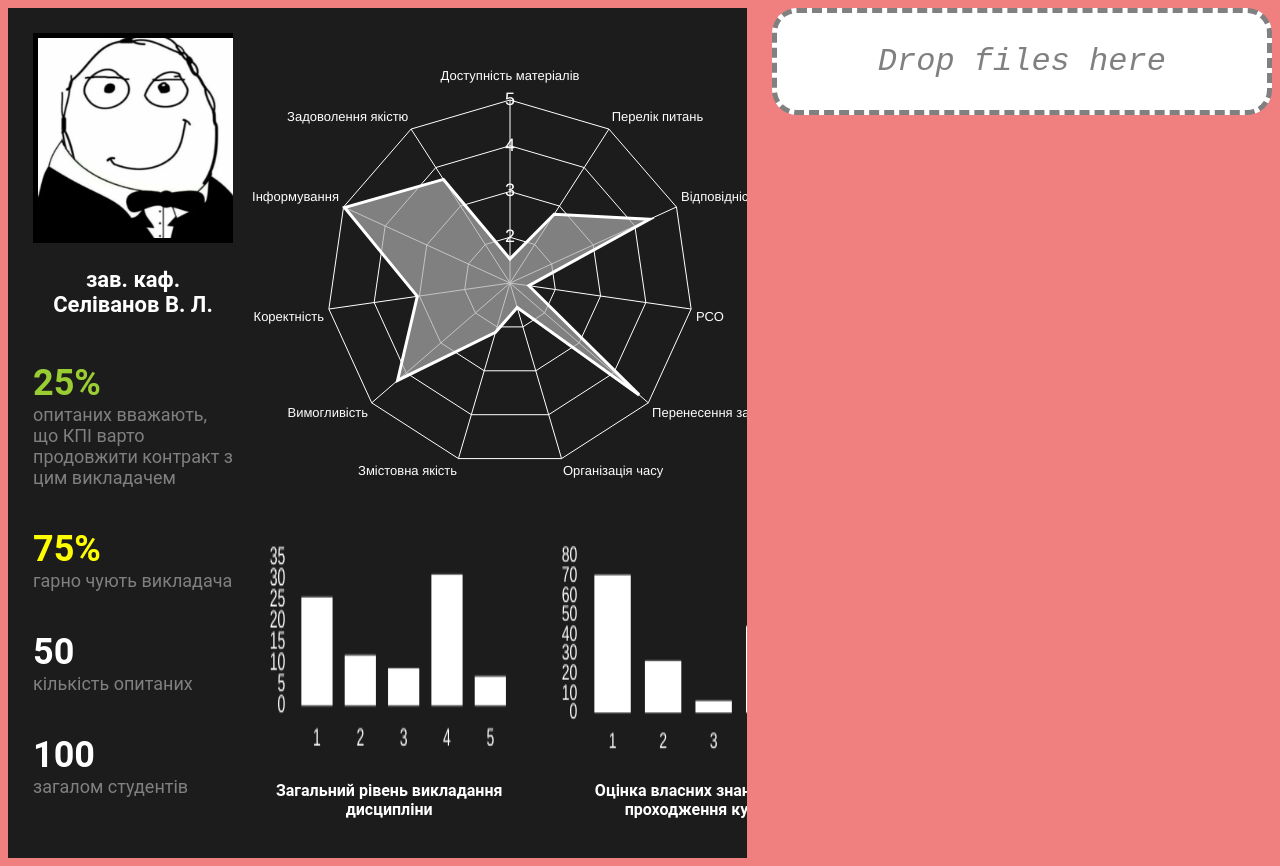
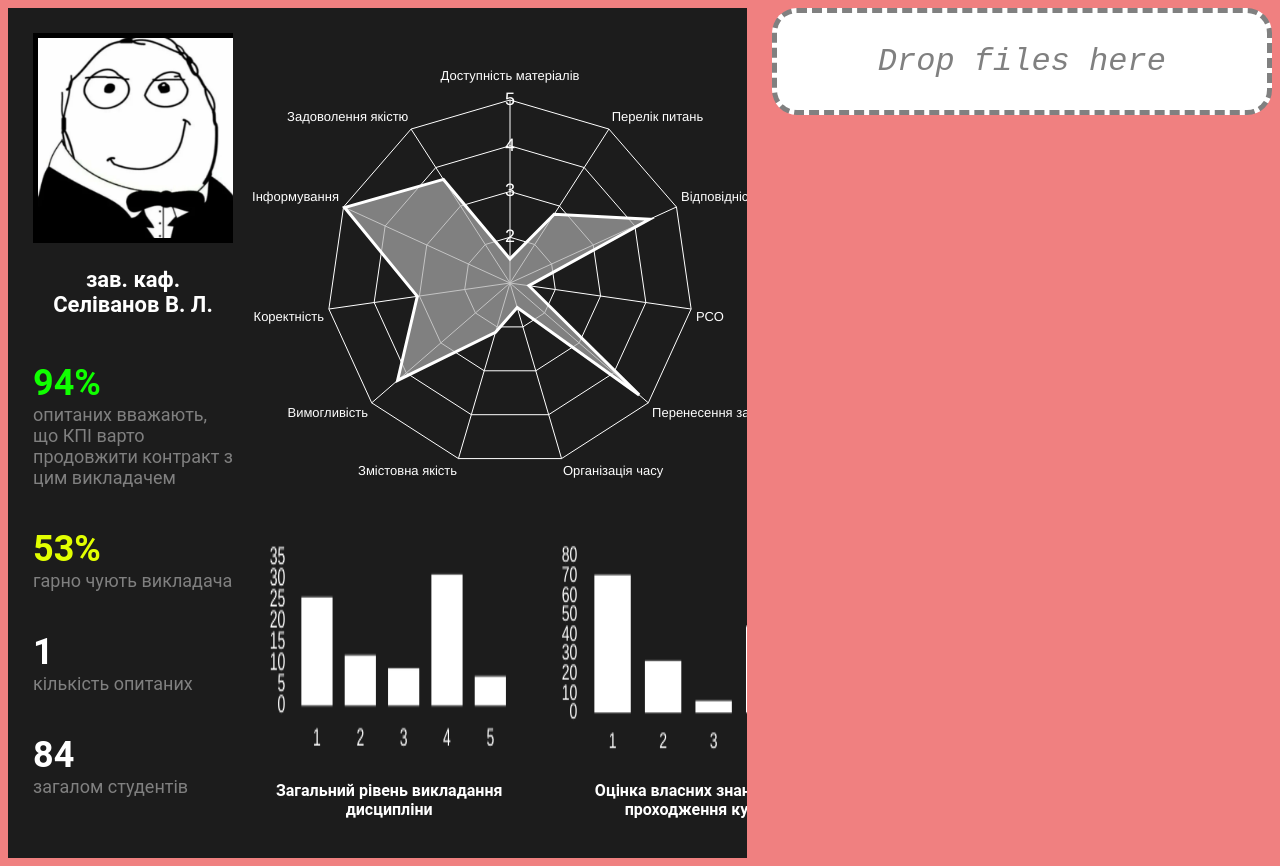
Before and after one commit to ALEGATOR1209/prepodStat, a website: page index.html in a window 1280 px wide. Drawn offline with nearby package versions, Linux system fonts and the light colour scheme.

Commit message:
Added changing numbers and gradient

```diff
--- a/index.html
+++ b/index.html
@@ -15,13 +15,13 @@
                 <h1 class="prepod_name">зав. каф. Селіванов В. Л.</h1>
             </div>
             <div class="general_numbers">
-                <p class="characteristic_num contract_percent">25%</p>
+                <p class="characteristic_num contract_percent" id="contract-percent">25%</p>
                 <p class="characteristic_desc">опитаних вважають, що КПІ варто продовжити контракт з цим викладачем</p>
-                <p class="characteristic_num listening_num">75%</p>
+                <p class="characteristic_num listening_num" id="listening-percent">75%</p>
                 <p class="characteristic_desc">гарно чують викладача</p>
-                <p class="characteristic_num respondents_num">50</p>
+                <p class="characteristic_num respondents_num" id="respondents-num">50</p>
                 <p class="characteristic_desc">кількість опитаних</p>
-                <p class="characteristic_num respondents_num">100</p>
+                <p class="characteristic_num respondents_num" id="total-num">100</p>
                 <p class="characteristic_desc">загалом студентів</p>
             </div>
         </div>
@@ -44,10 +44,16 @@
 </body>
 <script src="src/radial.js"></script>
 <script src="src/linear.js"></script>
+<script src="src/numbers.js"></script>
 <script>
     linearDiagram(("education_rate"), Array(5).fill(0).map(() => Math.random() * 50));
     linearDiagram(("knowledge_rate"), Array(5).fill(0).map(() => Math.random() * 100));
     radialDiagram();
+    updateNumbers(Math.round(Math.random() * 100),
+                  Math.round(Math.random() * 100),
+                  Math.round(Math.random() * 100),
+                  Math.round(Math.random() * 100)
+                  );
 </script>
 
 <div id="drop_zone">Drop files here</div>
@@ -88,6 +94,12 @@
             ];
 
             radialDiagram(radialData);
+
+            updateNumbers(Math.round(json.подовження_контракту * 10) / 10,
+                          Math.round(json.викладача_чути * 10) / 10,
+                          json.опитаних,
+                          100
+                          );
         };
         for (let i = 0, f; f = files[i]; i++) {
             reader.readAsText(f);
--- a/src/linear.js
+++ b/src/linear.js
@@ -1,8 +1,6 @@
 const mapDiagrams = new Map();
 
 function linearDiagram(id, values) {
-
-  //const linearCanvas = document.getElementById(id).getContext('2d');
 
   const data = {
     labels: [ '5', '4', '3', '2', '1' ].reverse(),
--- /dev/null
+++ b/src/numbers.js
@@ -0,0 +1,28 @@
+function gradient(firstColor, secondColor, coef) {
+  const [r1, g1, b1] = firstColor;
+  const [r2, g2, b2] = secondColor;
+  const avg = [r1 + (r2 - r1) * coef, g1 + (g2 - g1) * coef, b1 + (b2 - b1) * coef];
+  const max = Math.max(...avg);
+  const normalize = 255 / max;
+  return avg.map(val => val * normalize);
+}
+
+function updateNumbers(contract, listening, respondents, total) {
+  const contractEl = document.getElementById('contract-percent');
+  contractEl.innerHTML = contract + '%';
+
+  const listeningEl = document.getElementById('listening-percent');
+  listeningEl.innerHTML = listening + '%';
+
+  const respondentsEl = document.getElementById('respondents-num');
+  respondentsEl.innerHTML = respondents;
+
+  const totalEl = document.getElementById('total-num');
+  totalEl.innerHTML = total;
+
+  const colorContract = gradient([255, 0, 0], [0, 255, 0], contract / 100);
+  const colorListening = gradient([255, 0, 0], [0, 255, 0], listening / 100);
+
+  contractEl.style.color = `rgb(${colorContract[0]}, ${colorContract[1]}, ${colorContract[2]})`;
+  listeningEl.style.color = `rgb(${colorListening[0]}, ${colorListening[1]}, ${colorListening[2]})`;
+}
```
